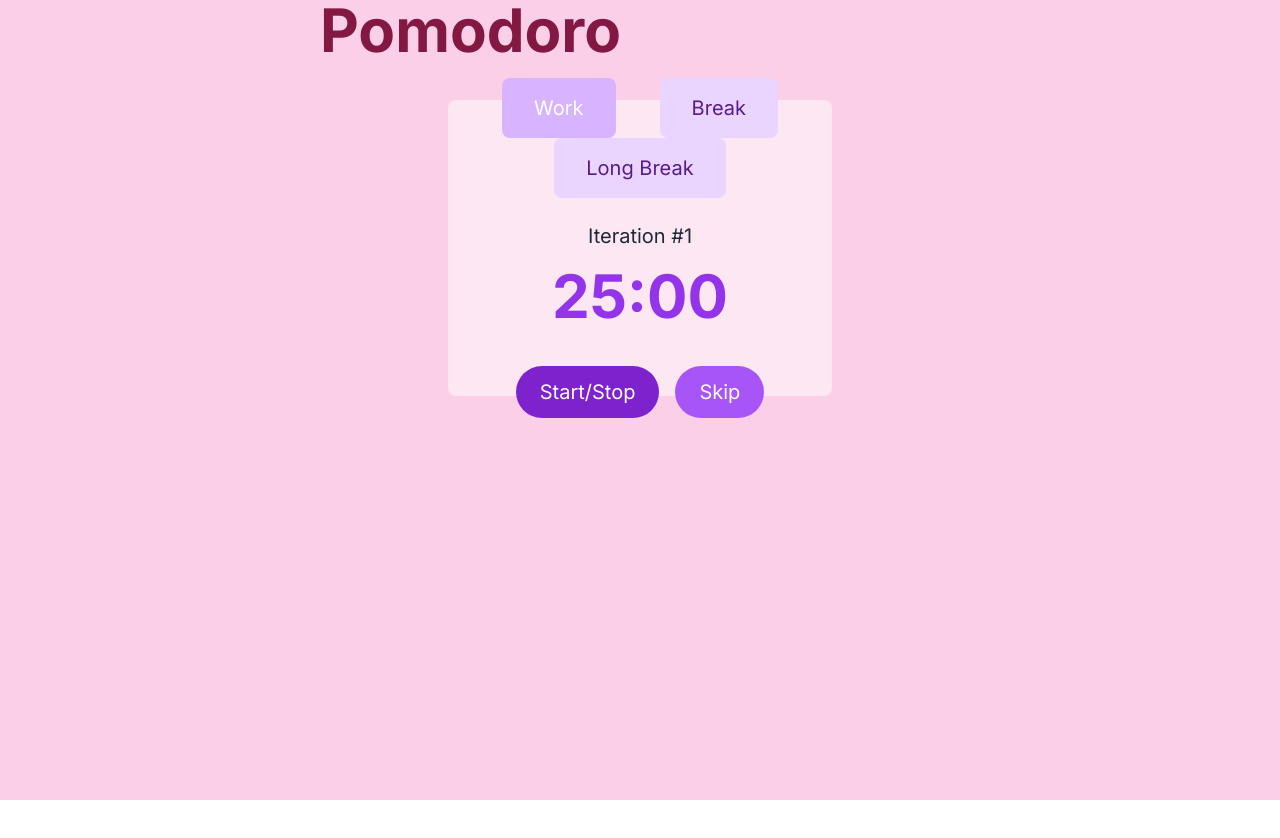
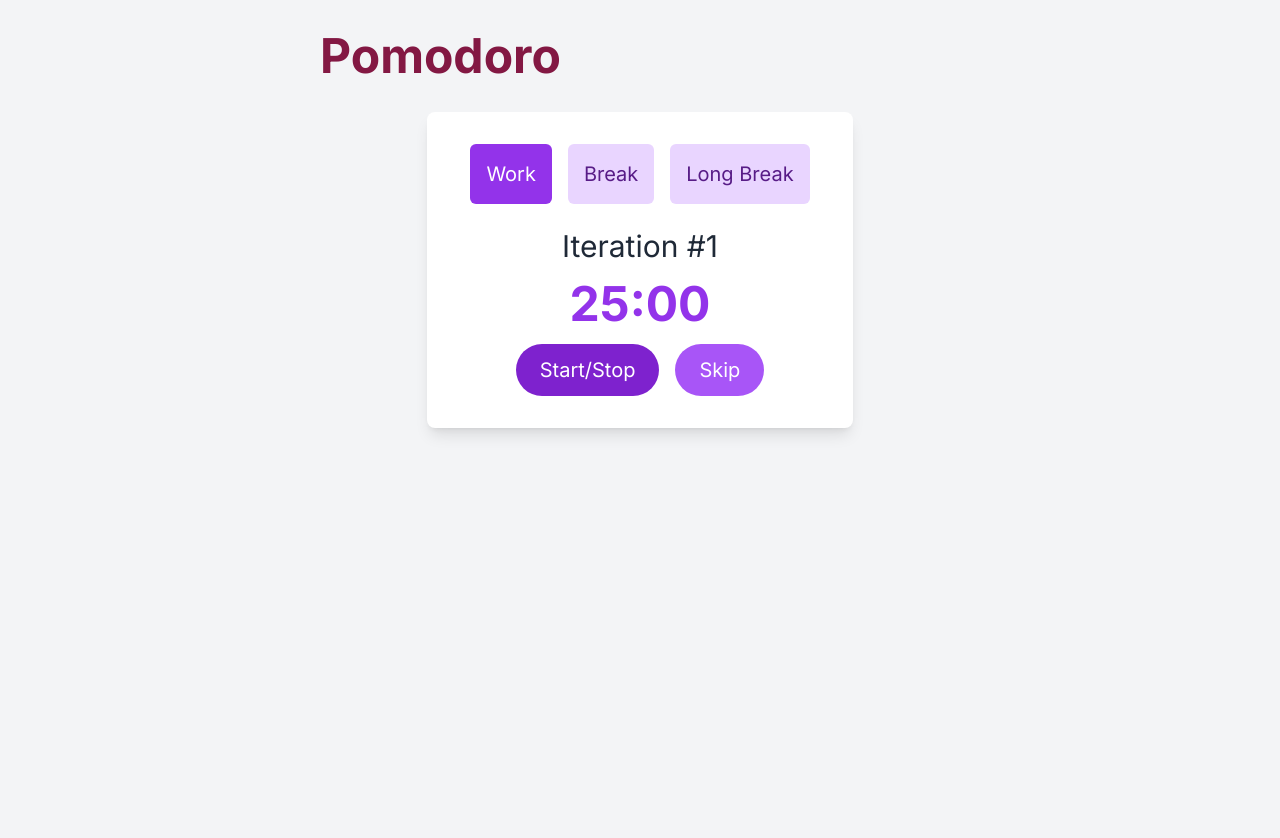
Before and after one commit to OmitNomis/next-pomodoro, a Next.js app: page / in a window 1280 px wide. Shown: the top 838 px of the page. Before the commit the page ends 800 px from the top, so only its background shows below. Built offline with nearby package versions, Linux system fonts and the light colour scheme.

Commit message:
timer styles

```diff
--- a/app/page.tsx
+++ b/app/page.tsx
@@ -3,7 +3,7 @@ import Header from "@/components/Header";
 
 export default function Home() {
   return (
-    <main className="flex flex-col h-screen w-screen bg-pink-200">
+    <main className="flex flex-col h-screen w-screen bg-gray-100">
       <Header />
       <Timer />
     </main>
--- a/components/Header.tsx
+++ b/components/Header.tsx
@@ -2,11 +2,11 @@ import React from "react";
 
 export default function Header() {
   return (
-    <div className="w-full flex justify-center">
+    <div className="w-full flex justify-center items-center mb-8 mt-8">
       <div className="w-[90%] sm:w-[60%] md:w-[50%] ">
         {/* text logo */}
         <div className="flex">
-          <h1 className="text-3xl sm:text-5xl md:text-6xl font-bold text-pink-900">
+          <h1 className="text-3xl sm:text-3xl md:text-5xl font-bold text-pink-900">
             Pomodoro
           </h1>
         </div>
--- a/components/Timer.tsx
+++ b/components/Timer.tsx
@@ -113,18 +113,17 @@ export const Timer: FC = () => {
   }, [isRunning, sessionType, iterationCount]);
 
   return (
-    <div className="h-full w-full flex justify-center">
-      <div className=" mt-10 flex flex-col items-center justify-center rounded-lg p-6 sm:p-8 bg-pink-100 w-[90%] sm:max-w-[60%] md:max-w-[30%] max-h-[40%]">
+    <div className="min-h-screen flex flex-col items-center bg-gray-100">
+      <div className="bg-white rounded-lg shadow-lg w-full sm:w-4/5 md:w-3/5 lg:w-2/5 xl:w-1/3 p-8">
         {/* Tabs */}
-        <div className="w-full  flex flex-col">
-          <div className="flex flex-wrap mb-2 sm:mb-4 md:mb-6 w-full justify-around">
+        <div className="flex flex-wrap justify-center space-x-4 mb-6">
           {tabs.map((tab) => (
             <div
               key={tab}
-                className={`p-2 sm:p-4 md:px-8 cursor-pointer rounded-lg text-lg sm:text-xl ${
+              className={`p-2 sm:p-4 cursor-pointer text-lg sm:text-xl rounded-md ${
                 currentTab === tab
-                    ? "bg-purple-300 text-white"
-                    : "bg-purple-200 hover:bg-purple-100 text-purple-900"
+                  ? "bg-purple-600 text-white"
+                  : "bg-purple-200 hover:bg-purple-300 text-purple-900"
               }`}
               onClick={() => changeTab(tab)}>
               {tab}
@@ -132,12 +131,13 @@ export const Timer: FC = () => {
           ))}
         </div>
 
+        <div className="flex flex-col items-center space-y-4">
           {/* Iteration number */}
-          <div className=" text-center mb-2 sm:mb-4 text-lg sm:text-xl text-gray-800">{`Iteration #${iterationCount}`}</div>
+          <div className="text-2xl sm:text-3xl text-gray-800">{`Iteration #${iterationCount}`}</div>
 
           {/* Timer */}
           <motion.div
-            className="text-4xl sm:text-6xl font-bold mb-2 sm:mb-4 md:mb-10 text-purple-600 text-center"
+            className="text-4xl sm:text-5xl font-bold text-purple-600"
             initial={{ scale: 0, opacity: 0 }}
             animate={{ scale: 1, opacity: 1 }}
             transition={{ duration: 0.5 }}>
@@ -145,14 +145,14 @@ export const Timer: FC = () => {
           </motion.div>
 
           {/* Buttons */}
-          <div className="flex flex-wrap space-x-2 sm:space-x-4 w-full justify-center">
+          <div className="flex space-x-4">
             <button
-              className="py-2 px-4 sm:py-3 sm:px-6 rounded-full bg-purple-700 text-white text-lg sm:text-xl hover:bg-purple-600"
+              className="px-6 py-3 bg-purple-700 text-white rounded-full text-lg sm:text-xl hover:bg-purple-600"
               onClick={startStop}>
               Start/Stop
             </button>
             <button
-              className="py-2 px-4 sm:py-3 sm:px-6 rounded-full bg-purple-500 text-white text-lg sm:text-xl hover:bg-purple-400"
+              className="px-6 py-3 bg-purple-500 text-white rounded-full text-lg sm:text-xl hover:bg-purple-400"
               onClick={next}>
               Skip
             </button>
```
Lines whose indentation alone changed are shown as unchanged.
